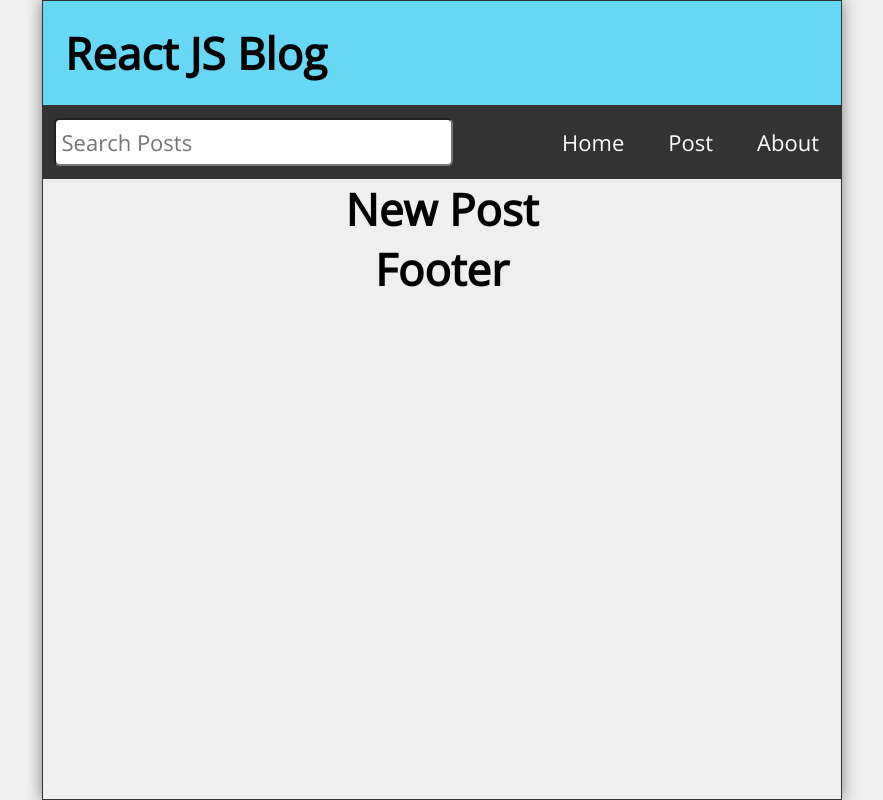
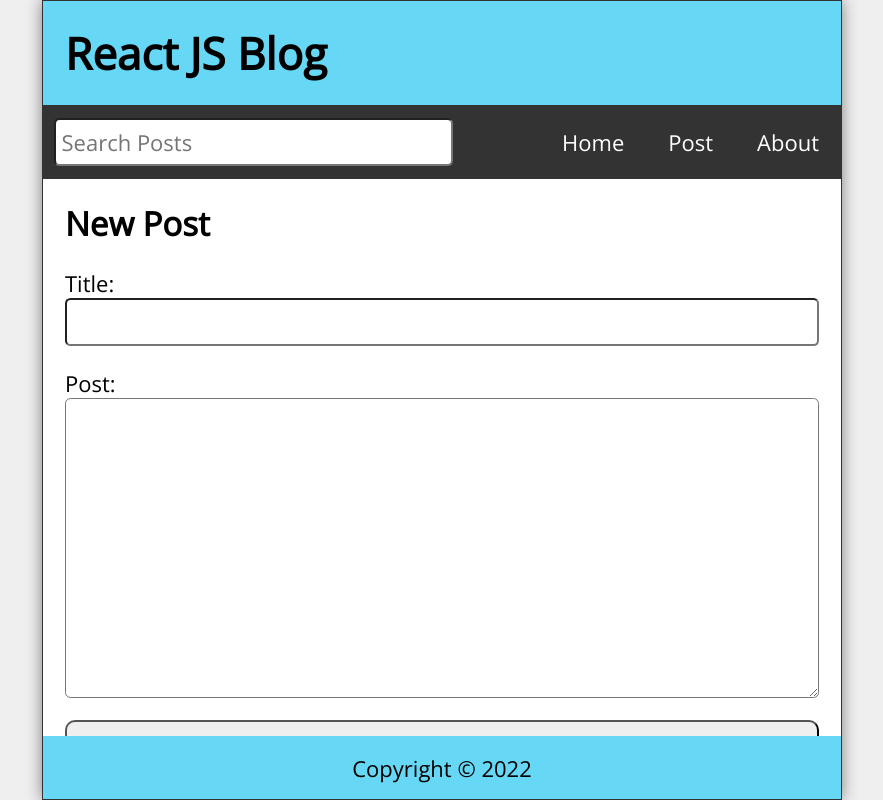
Before and after one commit to GoulartAugusto/reactjs-blog, a React (Create React App) app: page /post in a window 1280 px wide. Shown: the whole page, without its empty margins (198-1081 px from the left). Built offline with nearby package versions, Linux system fonts and the light colour scheme.

Commit message:
add: creating posts and deleting posts

```diff
--- a/package.json
+++ b/package.json
@@ -6,6 +6,7 @@
     "@testing-library/jest-dom": "^5.16.5",
     "@testing-library/react": "^13.4.0",
     "@testing-library/user-event": "^13.5.0",
+    "date-fns": "^2.29.3",
     "react": "^18.2.0",
     "react-dom": "^18.2.0",
     "react-router-dom": "5.2.0",
--- a/src/About.js
+++ b/src/About.js
@@ -2,8 +2,11 @@
 
 const About = () => {
   return (
-    <main>
-        <h1>About</h1>
+    <main className='About'>
+        <h2>About</h2>
+        <p style={{ marginTop: '1rem' }}>
+          This blog app is a project to Learn React JS.
+        </p>
     </main>
   )
 }
--- a/src/App.js
+++ b/src/App.js
@@ -9,6 +9,7 @@
 import Missing from "./Missing";
 import { Route, Switch, useHistory } from "react-router-dom";
 import { useState, useEffect } from "react";
+import { format } from 'date-fns';
 
 function App() {
   const [posts, setPosts] = useState([
@@ -39,7 +40,36 @@
   ]);
 
   const [search, setSearch] = useState('');
-  const [serchResults, setSearchResults] = useState([]);
+  const [searchResults, setSearchResults] = useState([]);
+  const [postTitle, setPostTitle] = useState('');
+  const [postBody, setPostBody] = useState('');
+  const history = useHistory();
+
+  useEffect(() => {
+    const filteredResults = posts.filter(post =>
+      ((post.body).toLocaleLowerCase()).includes(search.toLocaleLowerCase())
+      || ((post.title).toLocaleLowerCase()).includes(search.toLocaleLowerCase()))
+
+      setSearchResults(filteredResults.reverse());
+  },[posts, search])
+
+  const handleSubmit = (e) => {
+    e.preventDefault();
+    const id = posts.length ? posts[posts.length - 1].id + 1 : 1;
+    const dateTime = format(new Date(), 'dd MMMM, yyyy pp');
+    const newPost = { id, title: postTitle, dateTime, body: postBody };
+    const allPosts = [...posts, newPost];
+    setPosts(allPosts);
+    setPostTitle('');
+    setPostBody('');
+    history.push('/');
+  }
+
+  const handleDelete = (id) => {
+    const postsList = posts.filter(post => post.id !== id);
+    setPosts(postsList);
+    history.push('/');
+  }
 
   return (
     <div className="App">
@@ -47,13 +77,19 @@
       <Nav search={search} setSearch={setSearch} />
       <Switch>
         <Route exact path="/">
-          <Home posts={posts} />
+          <Home posts={searchResults} />
         </Route>
         <Route exact path="/post">
-          <NewPost />
+          <NewPost
+            handleSubmit={handleSubmit}
+            postTitle={postTitle}
+            setPostTitle={setPostTitle}
+            postBody={postBody}
+            setPostBody={setPostBody}
+          />
         </Route>
         <Route path="/post/:id">
-          <PostPage />
+          <PostPage posts={posts} handleDelete={handleDelete} />
         </Route>
         <Route path="/about" component={About} />
         <Route path="*" component={Missing} />
--- a/src/Footer.js
+++ b/src/Footer.js
@@ -1,9 +1,12 @@
 import React from 'react'
 
 const Footer = () => {
+  const today = new Date();
   return (
-    <footer>
-      <h1>Footer</h1>
+    <footer className='Footer'>
+      <p>
+        Copyright &copy; {today.getFullYear()}
+      </p>
     </footer>
   )
 }
--- a/src/Missing.js
+++ b/src/Missing.js
@@ -1,10 +1,15 @@
-import React from 'react'
+import React from 'react';
+import { Link } from 'react-router-dom';
 
 const Missing = () => {
   return (
-    <div>
-        <h1>Missing</h1>
-    </div>
+    <main className='Missing'>
+      <h2>Page Not Found</h2>
+      <p>Well, that's disappointing.</p>
+      <p>
+          <Link to='/'>Visit Our Homepage</Link>
+      </p>
+    </main>
   )
 }
 
--- a/src/NewPost.js
+++ b/src/NewPost.js
@@ -1,9 +1,29 @@
 import React from 'react'
 
-const NewPost = () => {
+const NewPost = ({
+  handleSubmit, postTitle, setPostTitle, postBody, setPostBody
+ }) => {
   return (
-    <main>
-        <h1>New Post</h1>
+    <main className='NewPost'>
+        <h2>New Post</h2>
+        <form className='newPostForm' onSubmit={handleSubmit}>
+          <label htmlFor='postTitle'>Title:</label>
+          <input
+              id='postTitle'
+              type='text'
+              required
+              value={postTitle}
+              onChange={(e) => setPostTitle(e.target.value)}
+          />
+          <label htmlFor='postBody'>Post:</label>
+          <textarea
+              id='postBody'
+              required
+              value={postBody}
+              onChange={(e) => setPostBody(e.target.value)}
+          />
+          <button type='submit'>Submit</button>
+        </form>
     </main>
   )
 }
--- a/src/Post.js
+++ b/src/Post.js
@@ -12,7 +12,7 @@
             {
                 (post.body).length <= 25
                 ? post.body
-                : `${(post.body.slice(0, 25))}..`
+                : `${(post.body.slice(0, 25))}...`
             }
         </p>
     </article>
--- a/src/PostPage.js
+++ b/src/PostPage.js
@@ -1,9 +1,32 @@
-import React from 'react'
+import React from 'react';
+import { useParams, Link } from 'react-router-dom';
 
-const PostPage = () => {
+const PostPage = ({ posts, handleDelete }) => {
+  const { id } = useParams();
+  const post = posts.find(post => (post.id).toString() === id);
   return (
-    <main>
-        <h1>Post Page</h1>
+    <main className='PostPage'>
+      <article className='post'>
+        {post &&
+            <>
+              <h2>{post.title}</h2>
+              <p className='postDate'>{post.dateTime}</p>
+              <p className='postBody'>{post.body}</p>
+              <button onClick={() => handleDelete(post.id)}>
+                Delete Post
+              </button>
+            </>
+        }
+        {!post &&
+            <>
+              <h2>Post Not Found</h2>
+              <p>Well, that's disappointing</p>
+              <p>
+                  <Link to='/'>Visit Our Homepage</Link>
+              </p>
+            </>
+        }
+      </article>
     </main>
   )
 }
```
Also changed, not shown: 1 other file (tests, documents, lock files or other folders).
